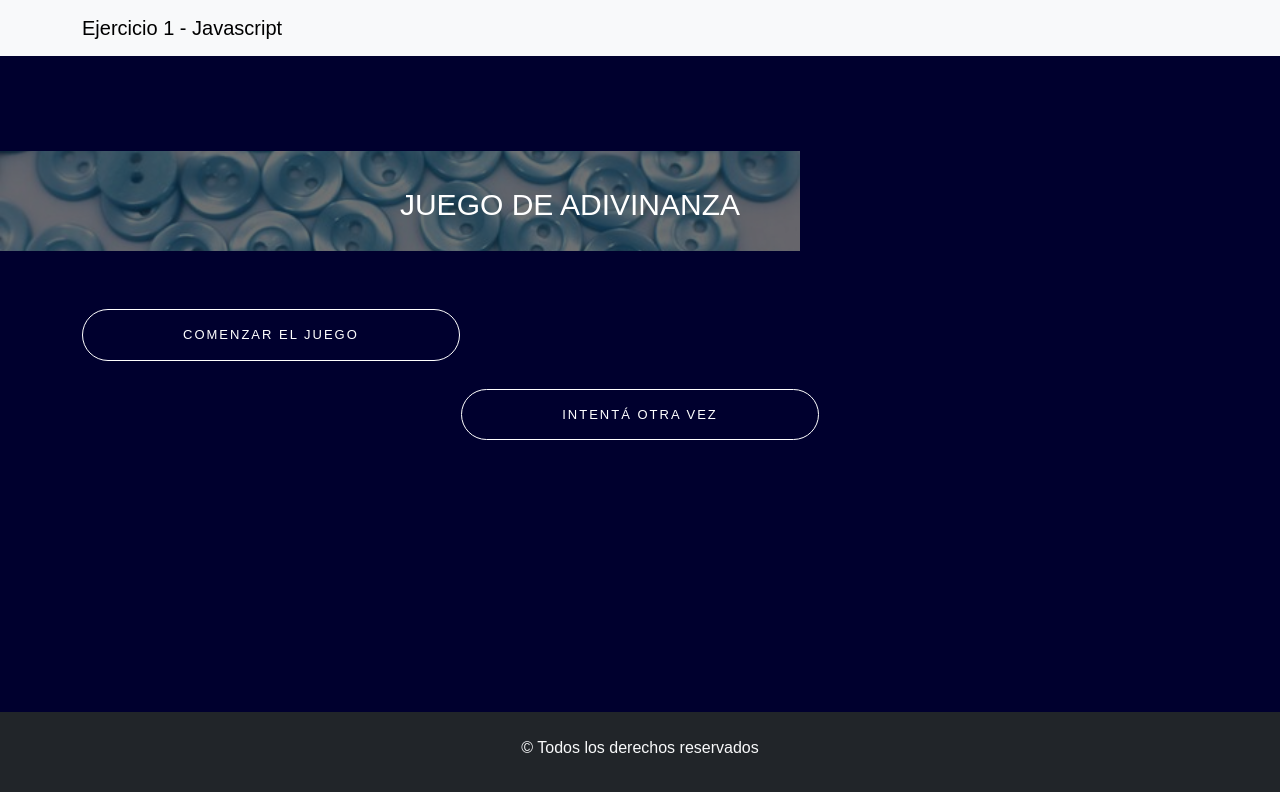
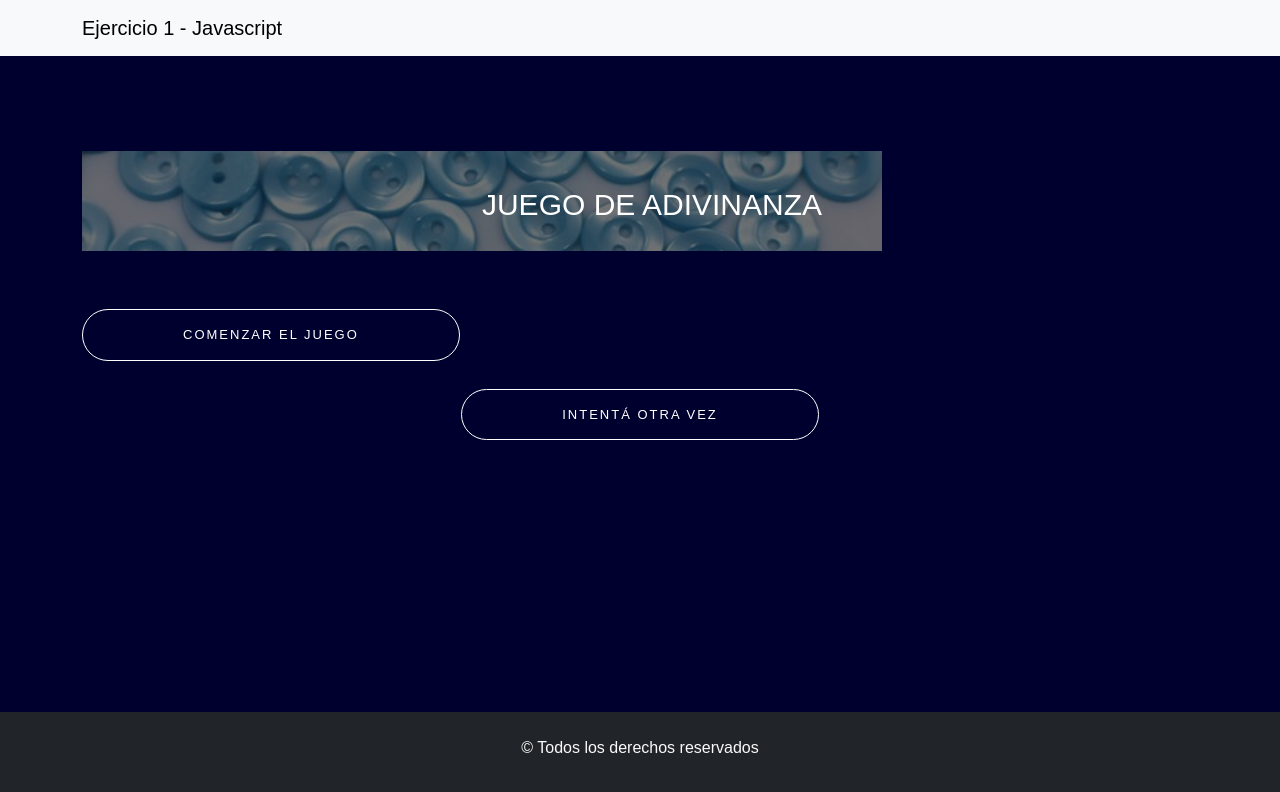
Before and after one commit to carolinavalverde/TP5-Ej1, a plain HTML site: page index.html in a window 1280 px wide. Drawn offline with nearby package versions, Linux system fonts and the light colour scheme.

Commit message:
agrego container a img

```diff
--- a/index.html
+++ b/index.html
@@ -26,7 +26,7 @@
       </nav>
     </header>
     <main>
-      <section class="bannerPrincipal mb-2">
+      <section class="container bannerPrincipal mb-2">
         <img
           src="./img/botonesazules.jpg"
           alt="imagen de banner de botones azules"
```
